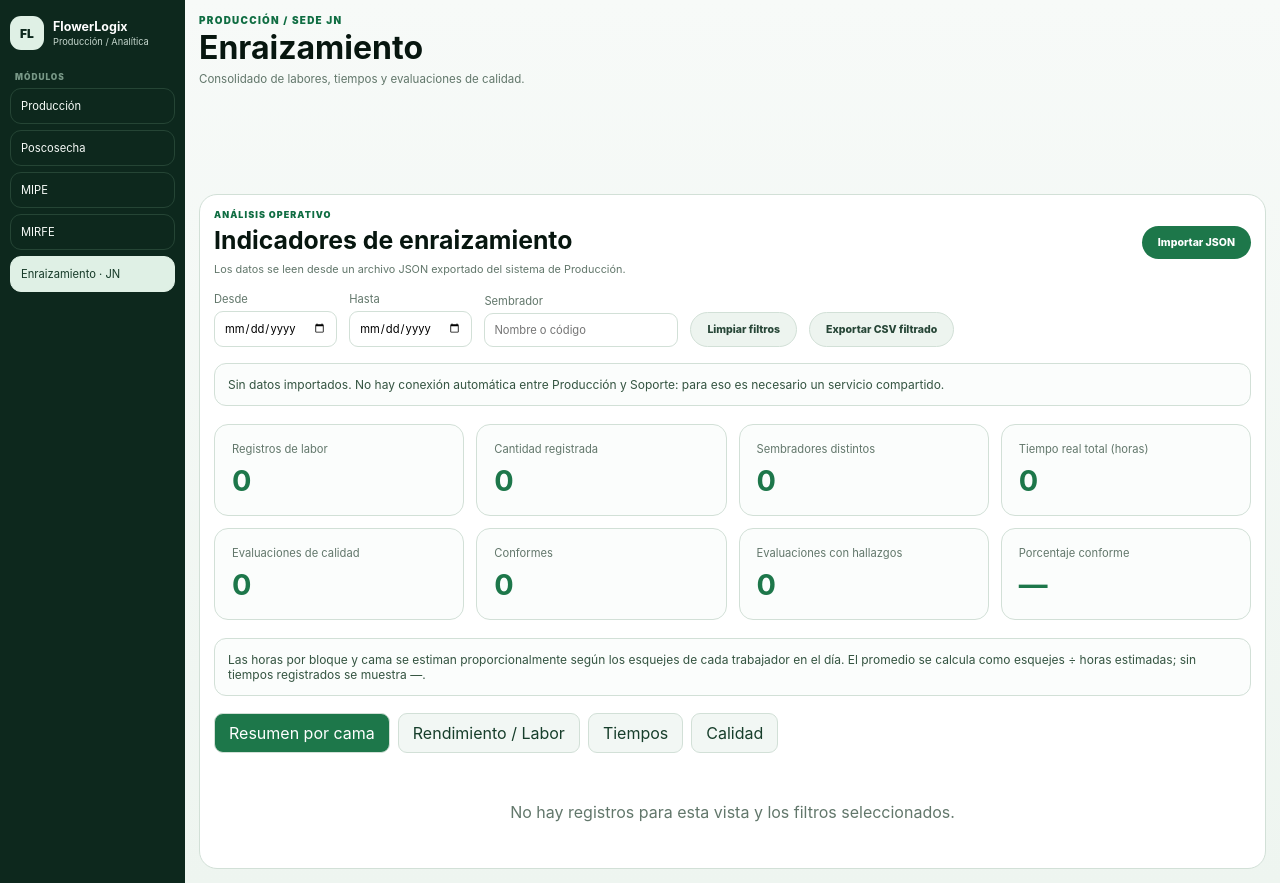
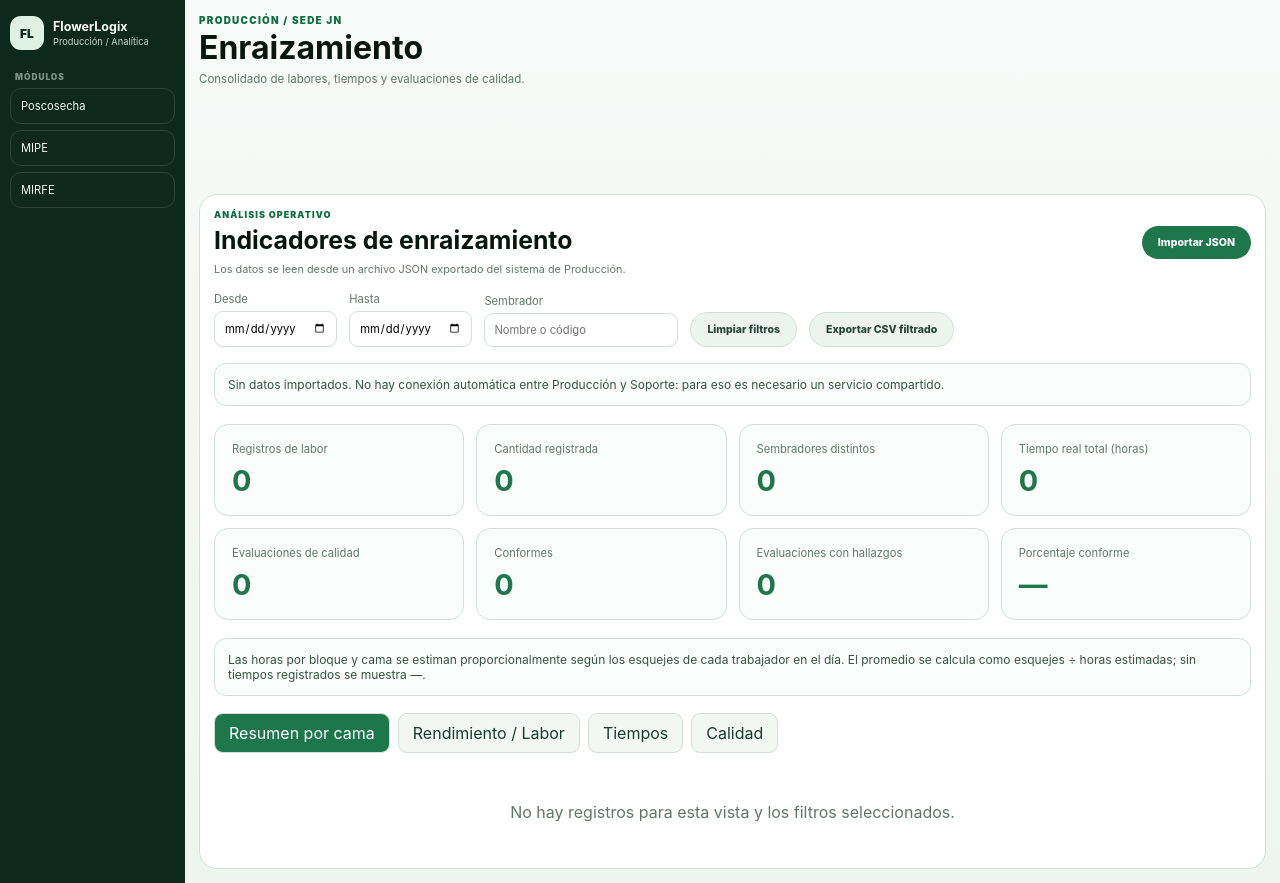
Before and after one commit to Sebastian1047/enraizamiento-jn, a plain HTML site: page index.html in a window 1280 px wide. Drawn offline with Linux system fonts and the light colour scheme.

Commit message:
chore: retirar Producción y Enraizamiento del menú lateral

```diff
--- a/index.html
+++ b/index.html
@@ -15,7 +15,7 @@
 .module-empty{padding:32px 12px;text-align:center;color:var(--muted)}.module-tablewrap{overflow:auto;border:1px solid var(--border);border-radius:12px}
 @media(max-width:850px){.module-grid{grid-template-columns:repeat(2,minmax(0,1fr))}.workspace{padding:12px}}
 </style></head>
-<body><div class="app-shell"><aside class="sidebar"><div class="brand"><div class="brand-logo">FL</div><div><strong>FlowerLogix</strong><span>Producción / Analítica</span></div></div><div class="sidebar-section">MÓDULOS</div><nav><a class="menu-btn" style="display:block;text-decoration:none" href="./modulos.html">Producción</a><a class="menu-btn" style="display:block;text-decoration:none" href="./area.html?area=poscosecha">Poscosecha</a><a class="menu-btn" style="display:block;text-decoration:none" href="./area.html?area=mipe">MIPE</a><a class="menu-btn" style="display:block;text-decoration:none" href="./area.html?area=mirfe">MIRFE</a><a class="menu-btn active" style="display:block;text-decoration:none" href="./index.html">Enraizamiento · JN</a></nav></aside>
+<body><div class="app-shell"><aside class="sidebar"><div class="brand"><div class="brand-logo">FL</div><div><strong>FlowerLogix</strong><span>Producción / Analítica</span></div></div><div class="sidebar-section">MÓDULOS</div><nav><a class="menu-btn" style="display:block;text-decoration:none" href="./area.html?area=poscosecha">Poscosecha</a><a class="menu-btn" style="display:block;text-decoration:none" href="./area.html?area=mipe">MIPE</a><a class="menu-btn" style="display:block;text-decoration:none" href="./area.html?area=mirfe">MIRFE</a></nav></aside>
 <section class="workspace"><header class="topbar"><div><div class="eyebrow">PRODUCCIÓN / SEDE JN</div><h1>Enraizamiento</h1><p>Consolidado de labores, tiempos y evaluaciones de calidad.</p></div></header>
 <main class="main-card module-shell"><div class="module-header"><div><div class="page-kicker">ANÁLISIS OPERATIVO</div><h2 class="page-title">Indicadores de enraizamiento</h2><p class="page-description">Los datos se leen desde un archivo JSON exportado del sistema de Producción.</p></div><label class="btn-primary" style="cursor:pointer">Importar JSON<input id="file" type="file" accept=".json,application/json" hidden></label></div>
 <div class="module-controls"><label>Desde<input type="date" id="from"></label><label>Hasta<input type="date" id="to"></label><label>Sembrador<input id="worker" type="search" placeholder="Nombre o código"></label><button id="reset" class="btn-secondary">Limpiar filtros</button><button id="download" class="btn-secondary">Exportar CSV filtrado</button></div>
```
